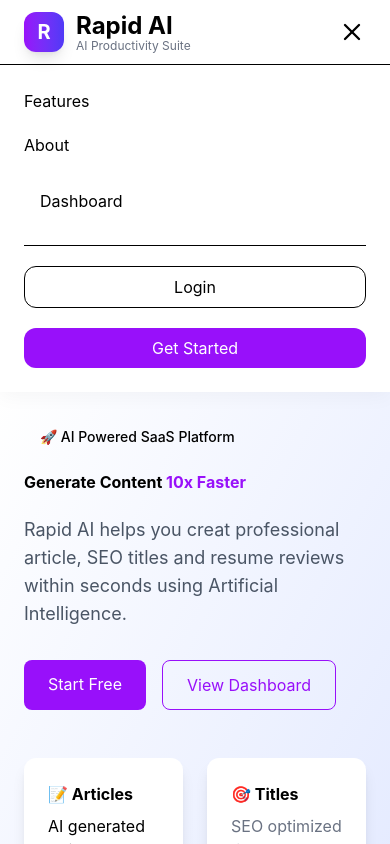
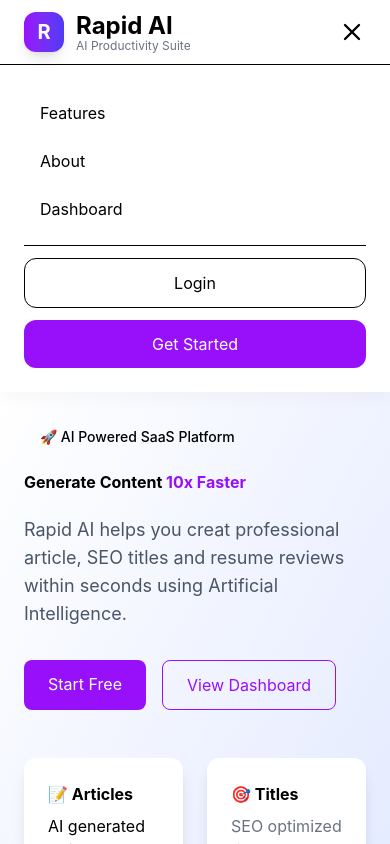
Before and after one commit to Pavankprakash/Rapid-AI, a React (Vite) app in the folder rapid-ai-client/: page / in a window 390 px wide. Both pictures are taken after a click on the button 352 px from the left and 32 px from the top of the page. Shown: the top 844 px of the page. Built offline with nearby package versions, Linux system fonts and the light colour scheme; no server answers.

Commit message:
updated the mobile menu

```diff
--- a/rapid-ai-client/src/components/layout/Navbar.jsx
+++ b/rapid-ai-client/src/components/layout/Navbar.jsx
@@ -35,8 +35,7 @@ function Navbar() {
                     </a>
                     <Link
                         to="/dashboard"
-                        className="hover:text-purple-600"
-                    >
+                        className="hover:text-purple-600">
                         Dashboard
                     </Link>
 
@@ -83,41 +82,61 @@ function Navbar() {
                     {isOpen ? <FiX size={28} /> : <FiMenu size={28} />}
                 </button>
             </div>
+
             {/* Mobile Menu */}
-
             {isOpen && (
                 <div className="lg:hidden border-t bg-white">
-                    <div className="flex flex-col gap-5 px-6 py-6">
-                        <a href="#" className="hover:text-purple-600">
+                    <div className="flex flex-col px-6 py-6">
+
+                        {/* Features */}
+                        <a
+                            href="#features"
+                            onClick={() => setIsOpen(false)}
+                            className="px-4 py-3 rounded-lg hover:bg-purple-50 hover:text-purple-600 transition"
+                        >
                             Features
                         </a>
-                        <a href="#" className="hover:text-purple-600">
+
+                        {/* About */}
+                        <a
+                            href="#about"
+                            onClick={() => setIsOpen(false)}
+                            className="px-4 py-3 rounded-lg hover:bg-purple-50 hover:text-purple-600 transition"
+                        >
                             About
                         </a>
+
+                        {/* Dashboard */}
                         <Link
                             to="/dashboard"
                             onClick={() => setIsOpen(false)}
-                            className="rounded-lg px-4 py-3 hover:bg-purple-50 hover:text-purple-600 transition"
+                            className="px-4 py-3 rounded-lg hover:bg-purple-50 hover:text-purple-600 transition"
                         >
                             Dashboard
                         </Link>
-                        <hr />
+
+                        <hr className="my-3" />
+
+                        {/* Authentication */}
                         <SignedOut>
                             <SignInButton mode="modal">
-                                <button className="w-full border rounded-xl py-2">
+                                <button className="w-full border rounded-xl py-3">
                                     Login
                                 </button>
                             </SignInButton>
 
                             <SignUpButton mode="modal">
-                                <button className="w-full rounded-xl py-2 bg-purple-600 text-white">
+                                <button className="w-full rounded-xl py-3 bg-purple-600 text-white mt-3">
                                     Get Started
                                 </button>
                             </SignUpButton>
                         </SignedOut>
+
+                        {/* Logged In */}
                         <SignedIn>
-                            <div className="flex items-center gap-3">
+                            <div className="flex items-center gap-3 px-4 py-3">
                                 <UserButton afterSignOutUrl="/" />
+
                                 <div>
                                     <p className="font-semibold">
                                         Dashboard
@@ -129,6 +148,7 @@ function Navbar() {
                                 </div>
                             </div>
                         </SignedIn>
+
                     </div>
                 </div>
             )}
```
Also changed, not shown: rapid-ai-client/src/components/resume/ResumeForm.jsx (+0 -8 lines).
